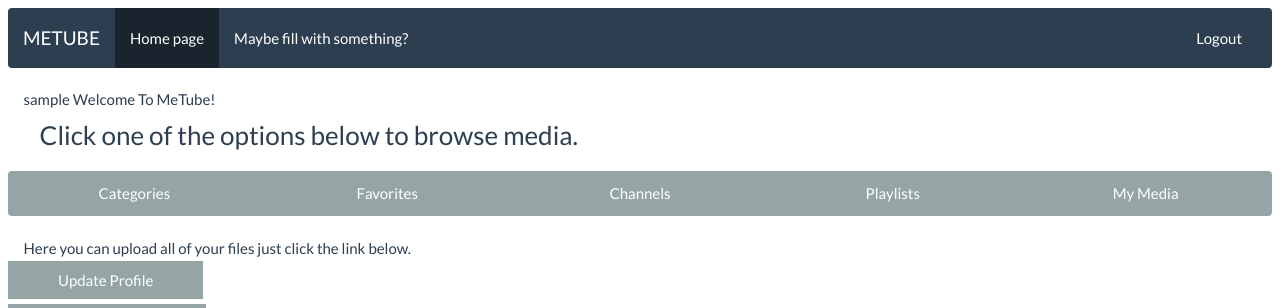
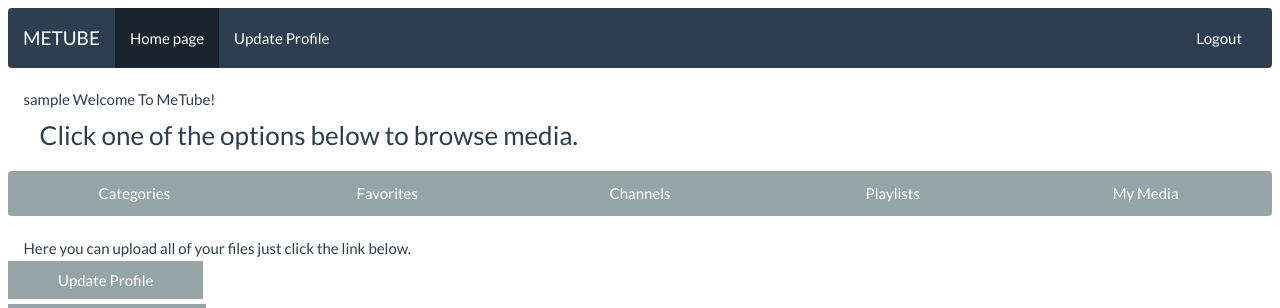
Before and after one commit to levesqu/MeTube, a PHP site: page /browse.php in a window 1280 px wide. Shown: the top 308 px of the page. Run offline with PHP 8.4, Linux system fonts and the light colour scheme; the visitor is signed in with stand-in values (Sample User, id 1); data that the repository does not hold is empty.

Commit message:
fixing merge conflicts

```diff
--- a/browse.php
+++ b/browse.php
@@ -39,7 +39,7 @@ function saveDownload(id)
             <div class="collapse navbar-collapse" id="bs-example-navbar-collapse-1">
                 <ul class="nav navbar-nav">
                     <li class="active"><a href="./index.php">Home page <span class="sr-only">(current)</span></a></li>
-                    <li><a href="#">Maybe fill with something?</a></li>
+                    <li><a href="./profile_update.php">Update Profile</a></li>
                 </ul>
                 <ul class="nav navbar-nav navbar-right">
                     <li><a href="login.php">Logout</a></li>
@@ -69,9 +69,9 @@ function saveDownload(id)
 </div><br>
 
 <p class="text-primary">Here you can upload all of your files just click the link below.</p>
-<a href='profile_update.php'  style="background-color:#95a5a6; color:#FFFFFF; padding-left:50px; padding-right: 50px; padding-bottom: 10px; padding-top: 10px;">Update Profile</a><br><br>
+<a href='./profile_update.php'  style="background-color:#95a5a6; color:#FFFFFF; padding-left:50px; padding-right: 50px; padding-bottom: 10px; padding-top: 10px;">Update Profile</a><br><br>
 
-<a href='media_upload.php'  style="background-color:#95a5a6; color:#FFFFFF; padding-left:50px; padding-right: 50px; padding-bottom: 10px; padding-top: 10px;"> &nbsp; Upload Media</a>
+<a href='./media_upload.php'  style="background-color:#95a5a6; color:#FFFFFF; padding-left:50px; padding-right: 50px; padding-bottom: 10px; padding-top: 10px;"> &nbsp; Upload Media</a>
 
 <br>
 <div id='upload_result'>
```
